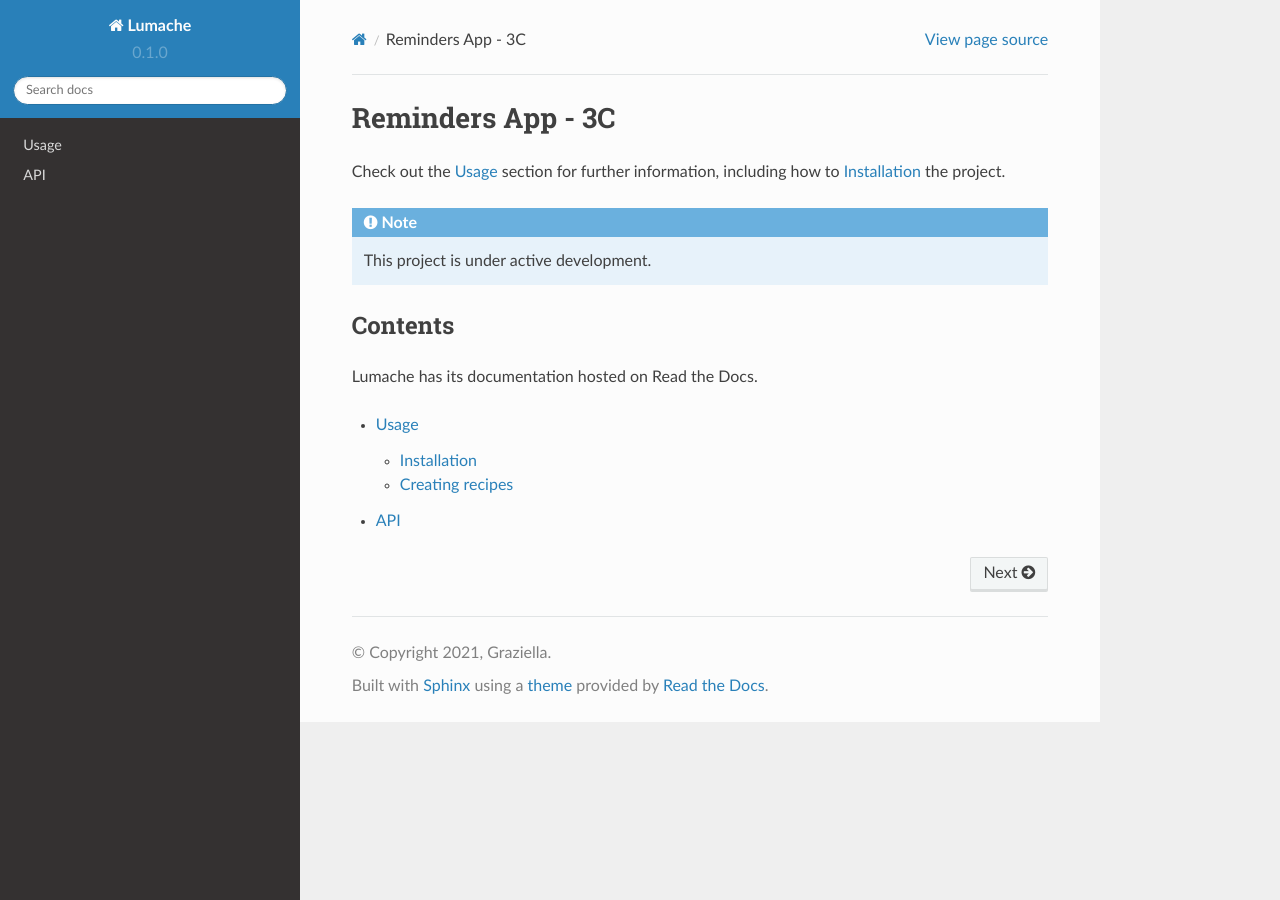
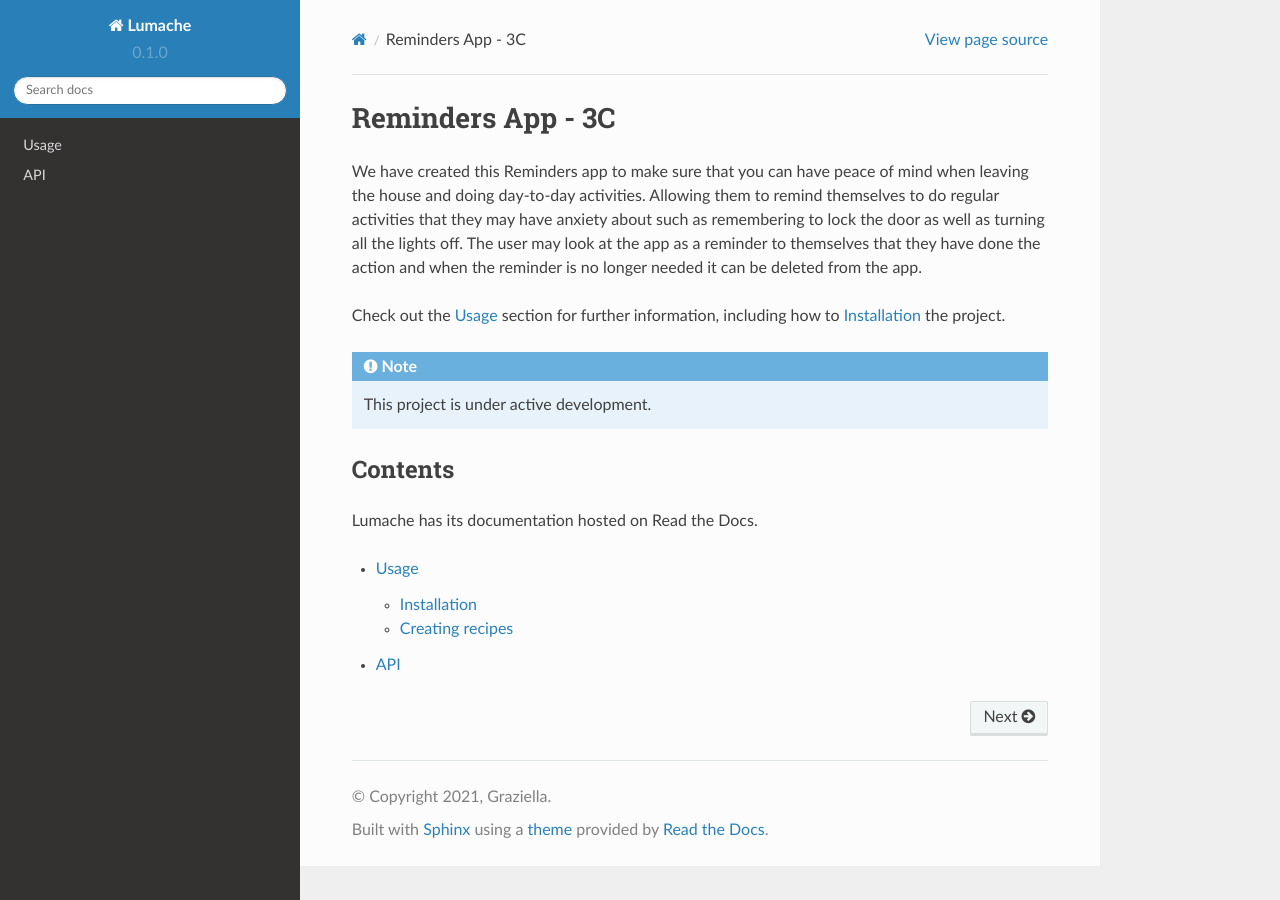
Before and after one commit to SE-sustainability/Project_code, a Sphinx documentation site: the page built from docs/source/index.rst, in a window 1280 px wide. Built offline with Sphinx 7.4.7 and the Read the Docs theme 2.0.0, drawn with Linux system fonts in a browser that asks for light colours.

Commit message:
Update index.rst

```diff
--- a/docs/source/index.rst
+++ b/docs/source/index.rst
@@ -1,6 +1,6 @@
 Reminders App - 3C
 ===================================
-
+We have created this Reminders app to make sure that you can have peace of mind when leaving the house and doing day-to-day activities. Allowing them to remind themselves to do regular activities that they may have anxiety about such as remembering to lock the door as well as turning all the lights off. The user may look at the app as a reminder to themselves that they have done the action and when the reminder is no longer needed it can be deleted from the app.
 
 
 Check out the :doc:`usage` section for further information, including
```
